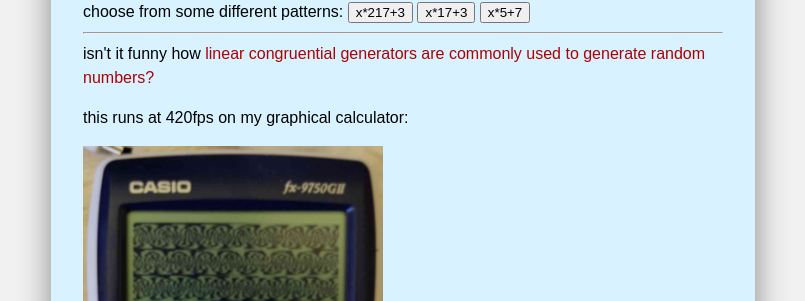
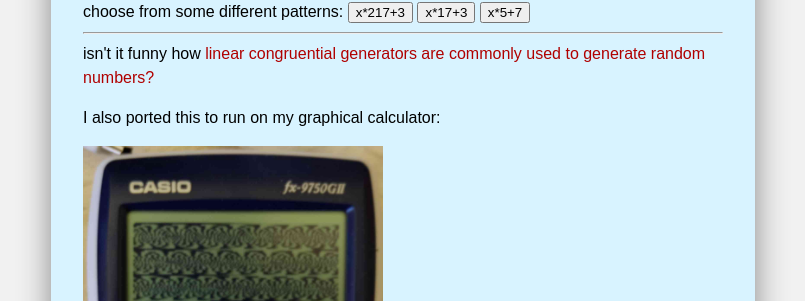
Before and after one commit to chengsun/chengsun.github.com, a Jekyll site: the page built from lcg.html, in a window 1280 px wide. Shown: the part 466-767 px from the top of the page, without its empty margins (237-1042 px from the left). Built offline with Jekyll 4.4.1, drawn with Linux system fonts in a browser that asks for light colours.

Commit message:
lcg update

```diff
--- a/lcg.html
+++ b/lcg.html
@@ -51,6 +51,6 @@ title: Linear congruential generator visualisation
       isn't it funny how <a href="https://en.wikipedia.org/wiki/Linear_congruential_generator#Parameters_in_common_use"> linear congruential generators are commonly used to generate random numbers?</a>
     </div>
     <p>
-      this runs at 420fps on my graphical calculator:
+      I also ported this to run on my graphical calculator:
     </p>
-    <img src="lcg.jpg" alt="so high fps" width=300 />
+    <img src="lcg.jpg" width=300 />
```
